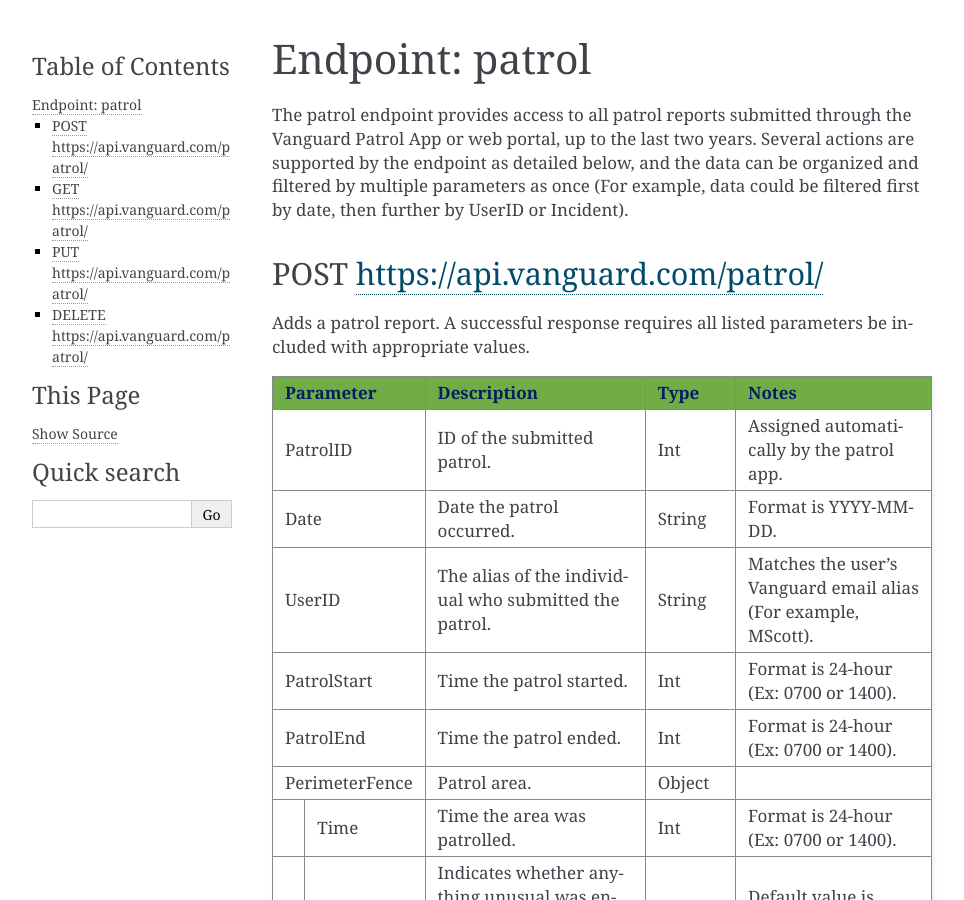
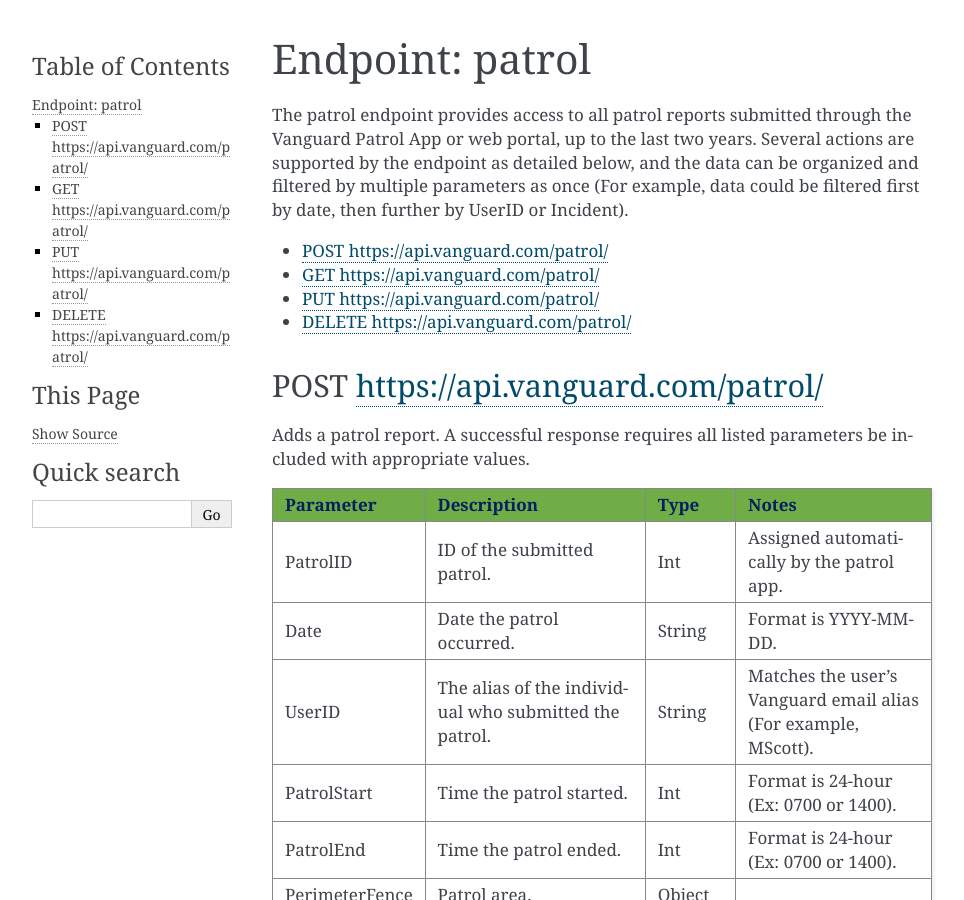
Before and after one commit to OfficePop/SphinxSite, a Sphinx documentation site: the page built from doc/index.rst, in a window 1280 px wide and 900 px high. Shown: the whole window, without its empty margins (148-1112 px from the left). Built offline with Sphinx 7.4.7, drawn with Linux system fonts in a browser that asks for light colours; some of the changed text lies outside the part shown.

Commit message:
Update index.rst

```diff
--- a/doc/index.rst
+++ b/doc/index.rst
@@ -3,6 +3,13 @@ Endpoint: patrol
 ====================
 
 The patrol endpoint provides access to all patrol reports submitted through the Vanguard Patrol App or web portal, up to the last two years. Several actions are supported by the endpoint as detailed below, and the data can be organized and filtered by multiple parameters as once (For example, data could be filtered first by date, then further by UserID or Incident).
+
+.. toctree::
+
+    POST https://api.vanguard.com/patrol/
+    GET https://api.vanguard.com/patrol/
+    PUT https://api.vanguard.com/patrol/
+    DELETE https://api.vanguard.com/patrol/
 
 POST https://api.vanguard.com/patrol/
 =====================================
```
Also changed, not shown: other parts of doc/index.rst (+3 -3 lines).
